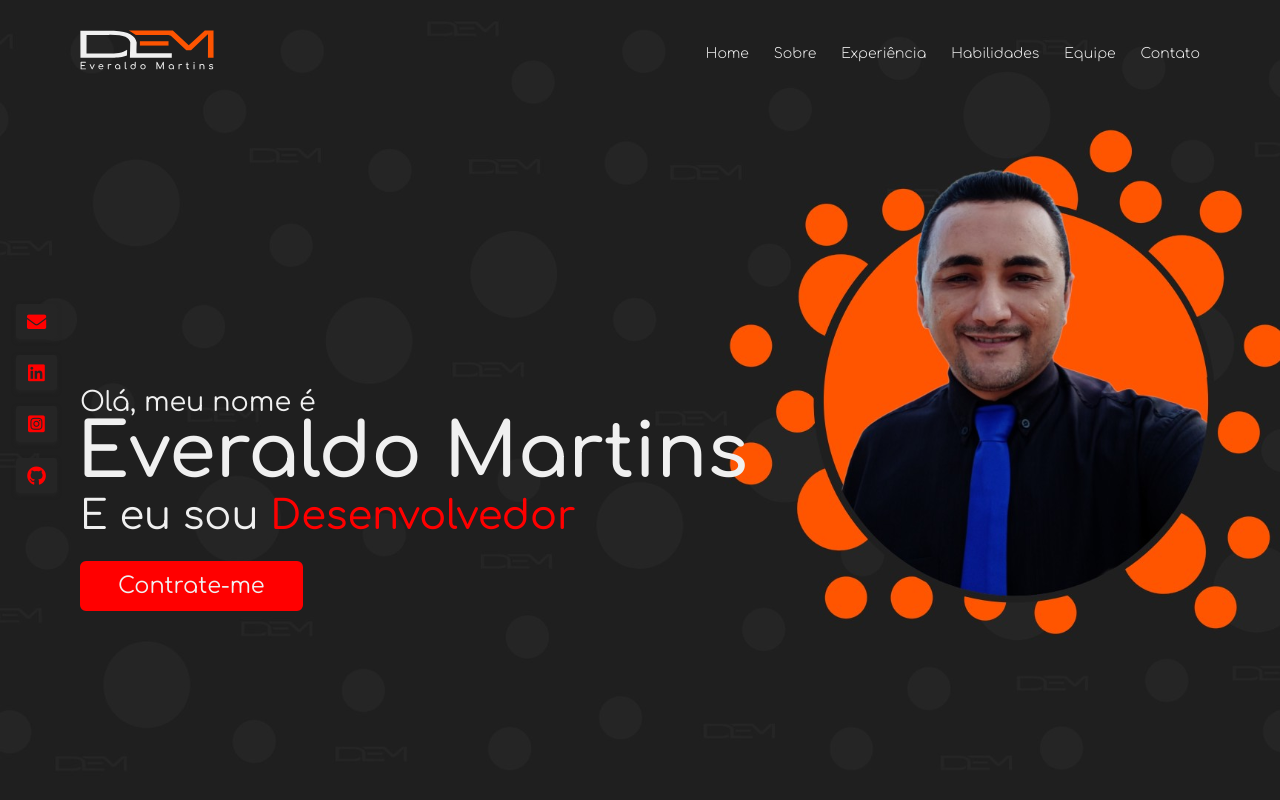
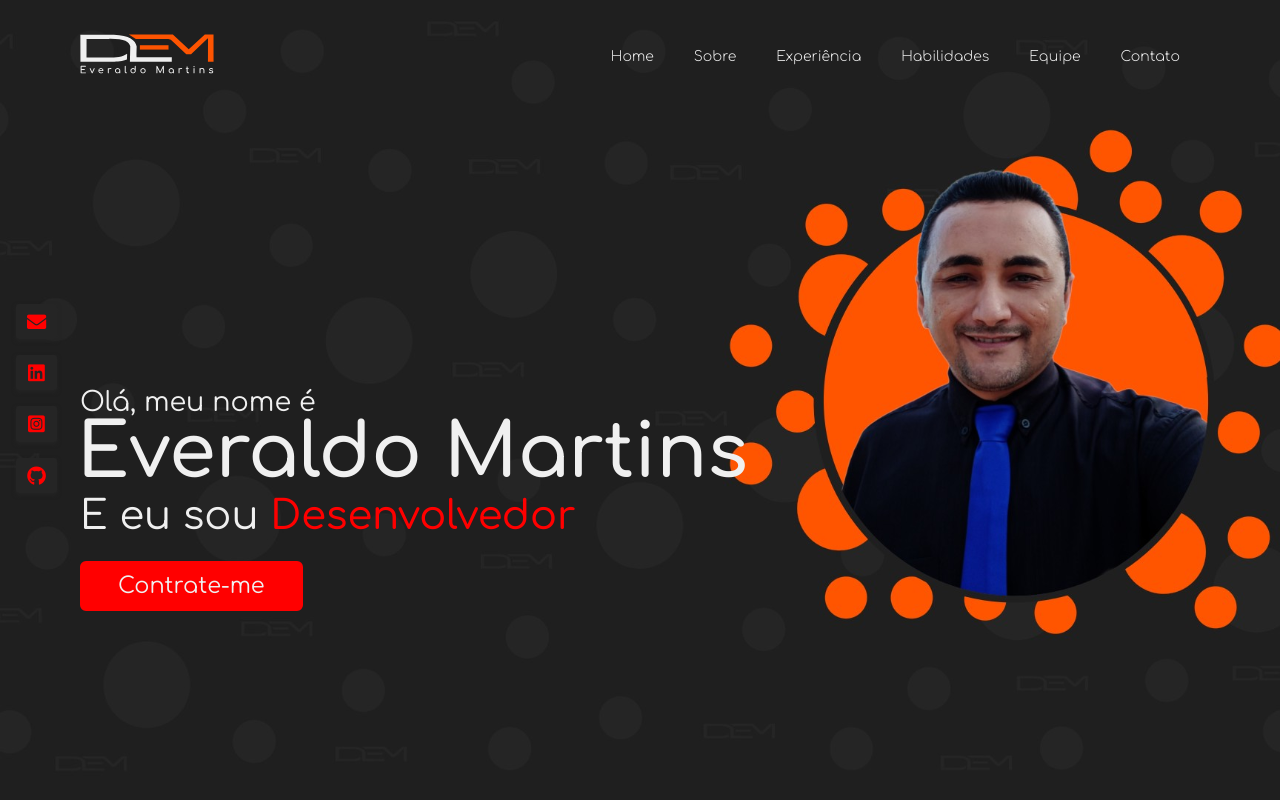
Before and after one commit to Everaldo-Martins/portifolio, a React (Vite) app: page / in a window 1280 px wide. Shown: the top 800 px of the page. Built offline with nearby package versions, Linux system fonts and the light colour scheme.

Commit message:
Atualização da organização do projeto

```diff
--- a/src/components/menu.tsx
+++ b/src/components/menu.tsx
@@ -1,5 +1,5 @@
 import React, { useEffect } from 'react';
-import logo from '../assets/images/logo.svg';
+import logo from '../assets/logo.svg';
 
 const Menu: React.FC = () => {
     useEffect(() => {
--- a/src/style/index.css
+++ b/src/style/index.css
@@ -213,25 +213,29 @@ section .title::after {
     color: var(--color_04);
 }
 
-.navbar .menu li {
+.navbar .menu {
+    display: flex;
     list-style: none;
-    display: inline-block;
+    flex-direction: row;
+    align-items: center;
+    justify-content: space-between;
+    gap: 0px;
 }
 
 .navbar .menu li a {
-    display: block;
+    display: flex;
     color: var(--color_04);
     font-size: 14px;
     font-weight: 300;
-    margin: 0 0 0 25px;
-    transition: color 0.3s ease;
+    padding: 20px;
+    transition: all .1s ease .3s;
 }
 
 .navbar .menu li a:hover {
     color: var(--color_05);
 }
 
-.navbar.sticky .menu li a:hover {
+.navbar.active .menu li a:hover {
     color: var(--color_05);
 }
 
@@ -1001,6 +1005,7 @@ footer .copy {
 
 @media (max-width: 690px) {
     .navbar .menu {
+        display: none;
         position: fixed;
         height: 100vh;
         width: 100%;
@@ -1008,13 +1013,15 @@ footer .copy {
         top: 0;
         background: var(--color_02_opacity);
         backdrop-filter: blur(1rem);
-        text-align: center;
-        padding-top: 80px;
-        transition: all 0.3s ease;
+        transition: all .3s ease;
     }
 
     .navbar .menu.active {
         left: 0;
+        display: flex;
+        flex-direction: column;
+        justify-content: center;
+        align-items: center;
     }
 
     .navbar .menu li {
@@ -1022,8 +1029,7 @@ footer .copy {
     }
 
     .navbar .menu li a {
-        display: inline-block;
-        margin: 20px 0;
+        display: flex;
         font-size: 25px;
     }
 
```
Also changed, not shown: src/assets/logo.svg (renamed from src/assets/images/logo.svg).
